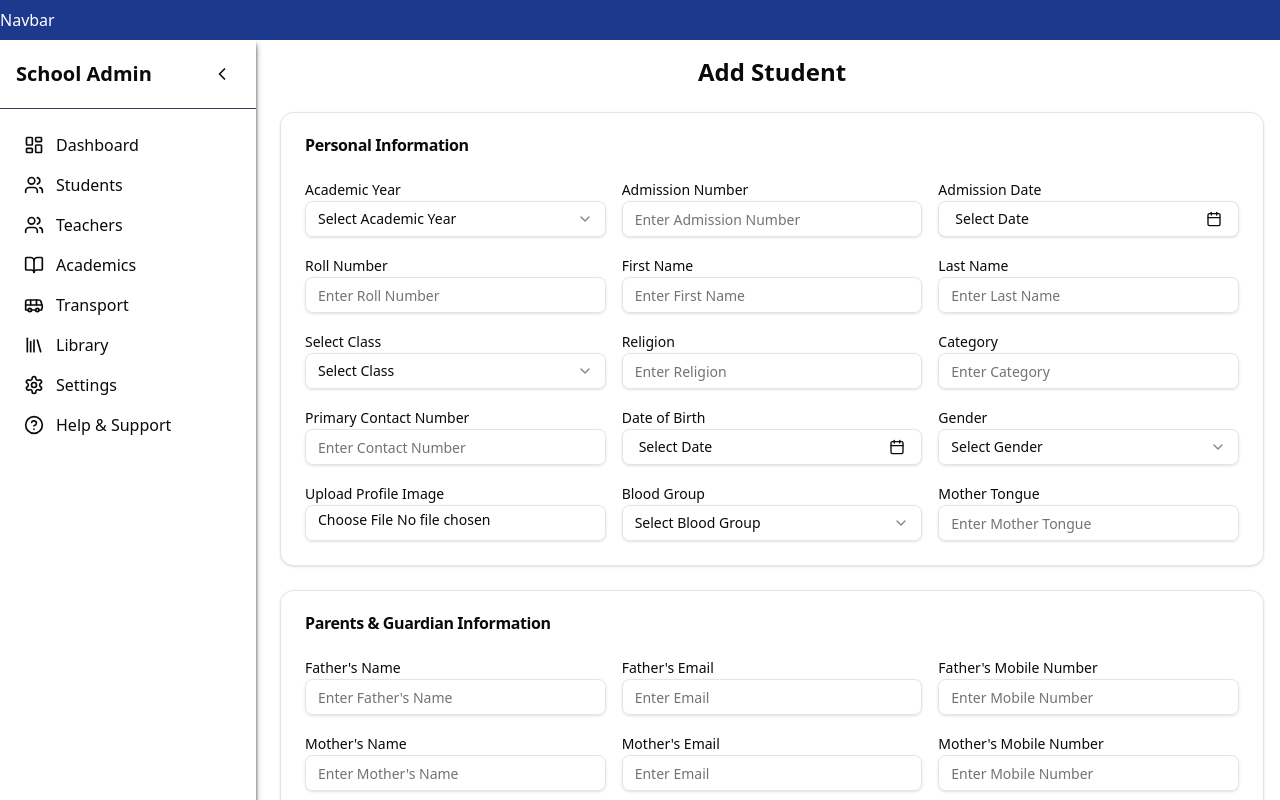
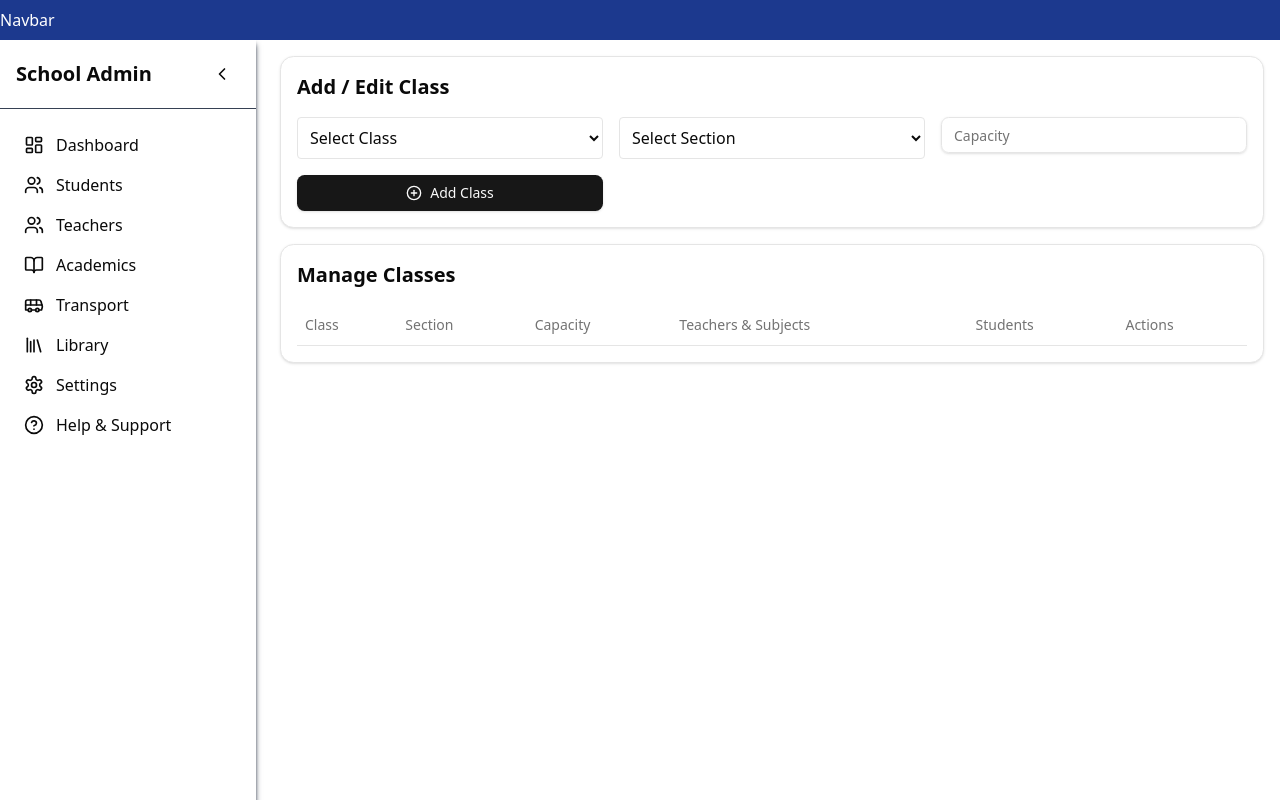
Before and after one commit to amitkumar822/ERP, a React (Vite) app in the folder frontend/: page / in a window 1280 px wide. Built offline with nearby package versions, Linux system fonts and the light colour scheme.

Commit message:
add teacher management features with profile and document upload

```diff
--- a/frontend/src/pages/dashboard/MainDashboard.jsx
+++ b/frontend/src/pages/dashboard/MainDashboard.jsx
@@ -6,6 +6,8 @@ import AddStudentForm from "./student/AddStudentForm";
 import AttendancePage from "./student/AttendancePage";
 import TeachersList from "./teacher/TeachersList";
 import ClassManagement from "./academics/ClassManagement";
+import AddTeacherPage from "./teacher/AddTeacherPage";
+import AddTeacher from "./teacher/AddTeacher";
 
 const MainDashboard = () => {
   return (
@@ -25,11 +27,15 @@ const MainDashboard = () => {
         {/* Dashboard (Scrollable) */}
         <div className="flex-1 overflow-y-auto h-screen px- pb-10">
           {/* <Dashboard /> */}
+
           {/* <StudentsList /> */}
-          <AddStudentForm />
+          {/* <AddStudentForm /> */}
           {/* <AttendancePage /> */}
+
           {/* <TeachersList /> */}
-          {/* <ClassManagement /> */}
+          {/* <AddTeacherPage /> */}
+
+          <ClassManagement />
         </div>
       </div>
     </div>
--- a/frontend/src/pages/dashboard/academics/ClassManagement.jsx
+++ b/frontend/src/pages/dashboard/academics/ClassManagement.jsx
@@ -2,13 +2,17 @@ import { useState } from "react";
 import { Card, CardContent } from "@/components/ui/card";
 import { Button } from "@/components/ui/button";
 import { Input } from "@/components/ui/input";
-import { Select, SelectItem } from "@/components/ui/select";
 import { Table, TableHead, TableRow, TableHeader, TableBody, TableCell } from "@/components/ui/table";
-import { PlusCircle } from "lucide-react";
+import { PlusCircle, Trash2, Edit, Users, UserPlus } from "lucide-react";
+
+const classNames = ["Class 1", "Class 2", "Class 3", "Class 4"];
+const sections = ["A", "B", "C", "D"];
 
 export default function ClassManagement() {
   const [classes, setClasses] = useState([]);
-  const [form, setForm] = useState({ className: "", section: "", teacher: "", strength: "", timing: "" });
+  const [form, setForm] = useState({ className: "", section: "", capacity: "" });
+  const [editingIndex, setEditingIndex] = useState(null);
+  const [popup, setPopup] = useState({ type: "", index: null, teacher: "", subject: "" });
 
   const handleChange = (e) => {
     setForm({ ...form, [e.target.name]: e.target.value });
@@ -16,22 +20,61 @@ export default function ClassManagement() {
 
   const handleSubmit = (e) => {
     e.preventDefault();
-    setClasses([...classes, form]);
-    setForm({ className: "", section: "", teacher: "", strength: "", timing: "" });
+    if (editingIndex !== null) {
+      const updatedClasses = [...classes];
+      updatedClasses[editingIndex] = form;
+      setClasses(updatedClasses);
+      setEditingIndex(null);
+    } else {
+      setClasses([...classes, { ...form, teacherSubjects: [], students: [] }]);
+    }
+    setForm({ className: "", section: "", capacity: "" });
+  };
+
+  const handleEdit = (index) => {
+    setForm(classes[index]);
+    setEditingIndex(index);
+  };
+
+  const handleDelete = (index) => {
+    setClasses(classes.filter((_, i) => i !== index));
+  };
+
+  const handlePopupOpen = (type, index) => {
+    setPopup({ type, index, teacher: "", subject: "" });
+  };
+
+  const handlePopupClose = () => {
+    setPopup({ type: "", index: null, teacher: "", subject: "" });
+  };
+
+  const handlePopupSubmit = () => {
+    if (popup.index !== null && popup.teacher.trim() !== "" && popup.subject.trim() !== "") {
+      const updatedClasses = [...classes];
+      updatedClasses[popup.index].teacherSubjects.push({ teacher: popup.teacher, subject: popup.subject });
+      setClasses(updatedClasses);
+    }
+    handlePopupClose();
   };
 
   return (
     <div className="p-4 space-y-4">
       <Card>
         <CardContent className="p-4">
-          <h2 className="text-xl font-bold">Add Class</h2>
+          <h2 className="text-xl font-bold">Add / Edit Class</h2>
           <form onSubmit={handleSubmit} className="grid grid-cols-1 md:grid-cols-3 gap-4 mt-4">
-            <Input name="className" placeholder="Class Name" value={form.className} onChange={handleChange} required />
-            <Input name="section" placeholder="Section" value={form.section} onChange={handleChange} required />
-            <Input name="teacher" placeholder="Teacher" value={form.teacher} onChange={handleChange} required />
-            <Input name="strength" type="number" placeholder="Strength" value={form.strength} onChange={handleChange} required />
-            <Input name="timing" placeholder="Timing" value={form.timing} onChange={handleChange} required />
-            <Button type="submit" className="w-full flex gap-2"><PlusCircle size={18} /> Add Class</Button>
+            <select name="className" value={form.className} onChange={handleChange} className="border p-2 rounded" required>
+              <option value="">Select Class</option>
+              {classNames.map((cls, idx) => <option key={idx} value={cls}>{cls}</option>)}
+            </select>
+            <select name="section" value={form.section} onChange={handleChange} className="border p-2 rounded" required>
+              <option value="">Select Section</option>
+              {sections.map((sec, idx) => <option key={idx} value={sec}>{sec}</option>)}
+            </select>
+            <Input name="capacity" type="number" placeholder="Capacity" value={form.capacity} onChange={handleChange} required />
+            <Button type="submit" className="w-full flex gap-2">
+              <PlusCircle size={18} /> {editingIndex !== null ? "Update" : "Add"} Class
+            </Button>
           </form>
         </CardContent>
       </Card>
@@ -42,11 +85,12 @@ export default function ClassManagement() {
           <Table className="mt-4">
             <TableHeader>
               <TableRow>
-                <TableHead>Class Name</TableHead>
+                <TableHead>Class</TableHead>
                 <TableHead>Section</TableHead>
-                <TableHead>Teacher</TableHead>
-                <TableHead>Strength</TableHead>
-                <TableHead>Timing</TableHead>
+                <TableHead>Capacity</TableHead>
+                <TableHead>Teachers & Subjects</TableHead>
+                <TableHead>Students</TableHead>
+                <TableHead>Actions</TableHead>
               </TableRow>
             </TableHeader>
             <TableBody>
@@ -54,15 +98,46 @@ export default function ClassManagement() {
                 <TableRow key={index}>
                   <TableCell>{cls.className}</TableCell>
                   <TableCell>{cls.section}</TableCell>
-                  <TableCell>{cls.teacher}</TableCell>
-                  <TableCell>{cls.strength}</TableCell>
-                  <TableCell>{cls.timing}</TableCell>
+                  <TableCell>{cls.capacity}</TableCell>
+                  <TableCell>
+                    <Table>
+                      <TableBody>
+                        {cls.teacherSubjects.map((ts, idx) => (
+                          <TableRow key={idx}>
+                            <TableCell>{ts.teacher}</TableCell>
+                            <TableCell>{ts.subject}</TableCell>
+                          </TableRow>
+                        ))}
+                      </TableBody>
+                    </Table>
+                  </TableCell>
+                  <TableCell>{cls.students.join(", ")}</TableCell>
+                  <TableCell className="flex gap-2">
+                    <Button size="sm" onClick={() => handleEdit(index)}><Edit size={14} /></Button>
+                    <Button size="sm" variant="destructive" onClick={() => handleDelete(index)}><Trash2 size={14} /></Button>
+                    <Button size="sm" variant="outline" onClick={() => handlePopupOpen("teacherSubjects", index)}><Users size={14} /> Manage Teachers & Subjects</Button>
+                    <Button size="sm" variant="outline" onClick={() => handlePopupOpen("students", index)}><UserPlus size={14} /> Manage Students</Button>
+                  </TableCell>
                 </TableRow>
               ))}
             </TableBody>
           </Table>
         </CardContent>
       </Card>
+
+      {popup.type === "teacherSubjects" && (
+        <div className="fixed inset-0 flex items-center justify-center bg-black bg-opacity-50">
+          <div className="bg-white p-6 rounded shadow-lg">
+            <h2 className="text-lg font-bold">Add Teacher & Subject</h2>
+            <Input value={popup.teacher} onChange={(e) => setPopup({ ...popup, teacher: e.target.value })} placeholder="Enter Teacher Name" className="mt-2" />
+            <Input value={popup.subject} onChange={(e) => setPopup({ ...popup, subject: e.target.value })} placeholder="Enter Subject" className="mt-2" />
+            <div className="flex gap-2 mt-4">
+              <Button onClick={handlePopupSubmit}>Add</Button>
+              <Button variant="outline" onClick={handlePopupClose}>Cancel</Button>
+            </div>
+          </div>
+        </div>
+      )}
     </div>
   );
 }
--- a/frontend/src/pages/dashboard/teacher/AddTeacher.jsx
+++ b/frontend/src/pages/dashboard/teacher/AddTeacher.jsx
@@ -46,11 +46,11 @@ export default function AddTeacher() {
         <Input placeholder="Mobile Number" type="tel" name="mobile" value={teacherData.mobile} onChange={handleChange} required />
         <Calendar name="joiningDate" selected={teacherData.joiningDate} onChange={(date) => setTeacherData({ ...teacherData, joiningDate: date })} />
         <Calendar name="dob" selected={teacherData.dob} onChange={(date) => setTeacherData({ ...teacherData, dob: date })} />
-        <Select name="gender" value={teacherData.gender} onValueChange={(value) => setTeacherData({ ...teacherData, gender: value })}>
+        {/* <Select name="gender" value={teacherData.gender} onValueChange={(value) => setTeacherData({ ...teacherData, gender: value })}>
           <SelectItem value="male">Male</SelectItem>
           <SelectItem value="female">Female</SelectItem>
           <SelectItem value="other">Other</SelectItem>
-        </Select>
+        </Select> */}
         <Input placeholder="Designation" name="designation" value={teacherData.designation} onChange={handleChange} required />
         <Input placeholder="Class" name="class" value={teacherData.class} onChange={handleChange} required />
         <Input placeholder="Qualification" name="qualification" value={teacherData.qualification} onChange={handleChange} required />
--- a/frontend/src/pages/dashboard/teacher/AddTeacherPage.jsx
+++ b/frontend/src/pages/dashboard/teacher/AddTeacherPage.jsx
@@ -2,6 +2,7 @@ import { useState } from "react";
 import { Input } from "@/components/ui/input";
 import { Button } from "@/components/ui/button";
 import { Label } from "@/components/ui/label";
+import { X } from "lucide-react";
 
 export default function AddTeacherPage() {
   const [teacherData, setTeacherData] = useState({
@@ -21,6 +22,11 @@ export default function AddTeacherPage() {
     document: null,
   });
 
+  const [preview, setPreview] = useState({
+    profileImage: null,
+    document: null,
+  });
+
   const handleInputChange = (e) => {
     const { name, value } = e.target;
     setTeacherData((prev) => ({ ...prev, [name]: value }));
@@ -28,7 +34,19 @@ export default function AddTeacherPage() {
 
   const handleFileChange = (e) => {
     const { name, files } = e.target;
-    setTeacherData((prev) => ({ ...prev, [name]: files[0] }));
+    if (files.length > 0) {
+      const file = files[0];
+      setTeacherData((prev) => ({ ...prev, [name]: file }));
+      setPreview((prev) => ({
+        ...prev,
+        [name]: name === "profileImage" ? URL.createObjectURL(file) : file.name,
+      }));
+    }
+  };
+
+  const removeFile = (name) => {
+    setTeacherData((prev) => ({ ...prev, [name]: null }));
+    setPreview((prev) => ({ ...prev, [name]: null }));
   };
 
   const handleSubmit = (e) => {
@@ -41,40 +59,83 @@ export default function AddTeacherPage() {
   };
 
   return (
-    <div className="max-w-4xl mx-auto p-6 bg-white shadow rounded-md">
+    <div className="w-full mx-auto p-6 bg-white shadow rounded-md">
       <h1 className="text-2xl font-bold mb-6">Add Teacher</h1>
-      <form onSubmit={handleSubmit} className="grid grid-cols-1 md:grid-cols-2 gap-4">
+      <form
+        onSubmit={handleSubmit}
+        className="grid grid-cols-1 md:grid-cols-2 gap-4"
+      >
         <div>
           <Label>First Name</Label>
-          <Input type="text" name="firstName" onChange={handleInputChange} required />
+          <Input
+            type="text"
+            name="firstName"
+            onChange={handleInputChange}
+            required
+          />
         </div>
         <div>
           <Label>Last Name</Label>
-          <Input type="text" name="lastName" onChange={handleInputChange} required />
+          <Input
+            type="text"
+            name="lastName"
+            onChange={handleInputChange}
+            required
+          />
         </div>
         <div>
           <Label>Email</Label>
-          <Input type="email" name="email" onChange={handleInputChange} required />
+          <Input
+            type="email"
+            name="email"
+            onChange={handleInputChange}
+            required
+          />
         </div>
         <div>
           <Label>Joining Date</Label>
-          <Input type="date" name="joiningDate" onChange={handleInputChange} required />
+          <Input
+            type="date"
+            name="joiningDate"
+            onChange={handleInputChange}
+            required
+          />
         </div>
         <div>
           <Label>Password</Label>
-          <Input type="password" name="password" onChange={handleInputChange} required />
+          <Input
+            type="password"
+            name="password"
+            onChange={handleInputChange}
+            required
+          />
         </div>
         <div>
           <Label>Confirm Password</Label>
-          <Input type="password" name="confirmPassword" onChange={handleInputChange} required />
+          <Input
+            type="password"
+            name="confirmPassword"
+            onChange={handleInputChange}
+            required
+          />
         </div>
         <div>
           <Label>Mobile Number</Label>
-          <Input type="tel" name="mobileNumber" onChange={handleInputChange} required />
+          <Input
+            type="tel"
+            name="mobileNumber"
+            onChange={handleInputChange}
+            required
+          />
         </div>
         <div>
           <Label>Gender</Label>
-          <select name="gender" className="border rounded p-2 w-full" onChange={handleInputChange} required>
+          <select
+            name="gender"
+            className="border rounded p-2 w-full"
+            onChange={handleInputChange}
+            required
+          >
             <option value="">Select</option>
             <option value="Male">Male</option>
             <option value="Female">Female</option>
@@ -83,11 +144,21 @@ export default function AddTeacherPage() {
         </div>
         <div>
           <Label>Designation</Label>
-          <Input type="text" name="designation" onChange={handleInputChange} required />
+          <Input
+            type="text"
+            name="designation"
+            onChange={handleInputChange}
+            required
+          />
         </div>
         <div>
           <Label>Class Assigned</Label>
-          <Input type="text" name="classAssigned" onChange={handleInputChange} required />
+          <Input
+            type="text"
+            name="classAssigned"
+            onChange={handleInputChange}
+            required
+          />
         </div>
         <div>
           <Label>Date of Birth</Label>
@@ -95,16 +166,66 @@ export default function AddTeacherPage() {
         </div>
         <div>
           <Label>Qualification</Label>
-          <Input type="text" name="qualification" onChange={handleInputChange} required />
+          <Input
+            type="text"
+            name="qualification"
+            onChange={handleInputChange}
+            required
+          />
         </div>
+
+        {/* Profile Image Upload */}
         <div>
           <Label>Profile Image</Label>
-          <Input type="file" name="profileImage" accept="image/*" onChange={handleFileChange} required />
+          <Input
+            type="file"
+            name="profileImage"
+            accept="image/*"
+            onChange={handleFileChange}
+            required
+          />
+          {preview.profileImage && (
+            <div className="relative w-24 h-24 mt-2 border rounded overflow-hidden">
+              <img
+                src={preview.profileImage}
+                alt="Profile Preview"
+                className="w-full h-full object-cover"
+              />
+              <button
+                type="button"
+                className="absolute top-0 right-0 bg-red-500 text-white rounded-full p-1"
+                onClick={() => removeFile("profileImage")}
+              >
+                <X size={14} />
+              </button>
+            </div>
+          )}
         </div>
+
+        {/* Document Upload */}
         <div>
-          <Label>Document</Label>
-          <Input type="file" name="document" accept="application/pdf" onChange={handleFileChange} required />
+          <Label>Document (PDF)</Label>
+          <Input
+            type="file"
+            name="document"
+            accept="image/*,application/pdf"
+            onChange={handleFileChange}
+            required
+          />
+          {preview.document && (
+            <div className="flex items-center gap-2 mt-2 border p-2 rounded bg-gray-100">
+              <span className="truncate">{preview.document}</span>
+              <button
+                type="button"
+                className="text-red-500"
+                onClick={() => removeFile("document")}
+              >
+                <X size={14} />
+              </button>
+            </div>
+          )}
         </div>
+
         <div className="md:col-span-2 flex justify-end">
           <Button type="submit">Submit</Button>
         </div>
```
